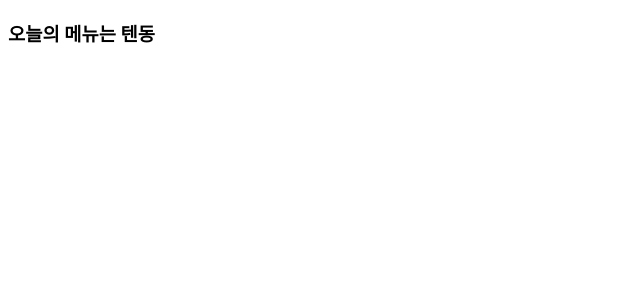
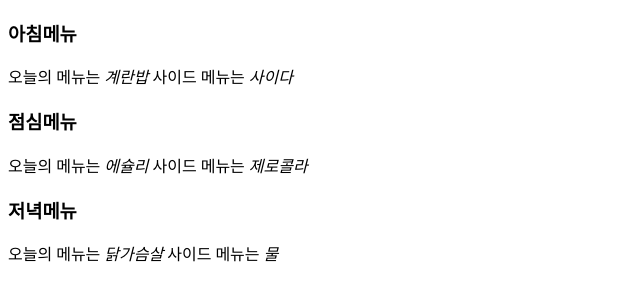
Before and after one commit to SueYeong/base_react, a React (Create React App) app: page / in a window 1280 px wide. Shown: the top 300 px of the page, without its empty margins (0-640 px from the left). Built offline with nearby package versions, Linux system fonts and the light colour scheme.

Commit message:
props rule

```diff
--- a/src/App.js
+++ b/src/App.js
@@ -18,7 +18,17 @@ const App = () => {
       <FnComponent_2 /> */}
       {/* <ClassComponent /> */}
 
-      <FoodMenu />
+      {/* *props
+      =><컴포넌트 프롭스명="값"/> */}
+      <h3>아침메뉴</h3>
+      <FoodMenu menuName="계란밥" side="사이다" />
+
+      <h3>점심메뉴</h3>
+      <FoodMenu menuName="에슐리" side="제로콜라" />
+
+      <h3>저녁메뉴</h3>
+      <FoodMenu menuName="닭가슴살" side="물" />
+      {/* 2일차 */}
     </div>
   );
 };
--- a/src/components/2_component/FoodMenu.js
+++ b/src/components/2_component/FoodMenu.js
@@ -1,3 +1,12 @@
-export const FoodMenu = () => {
-  return <h3>오늘의 메뉴는 텐동</h3>;
+export const FoodMenu = ({ menuName, side }) => {
+  // console.log(porps);
+  // =>프롭스는 오브젝트형태로 가져오기 때문에 매개변수에 중괄호를 적고 작성할것
+  // console.log(menuName);
+  // console.log(side);
+  return (
+    <div>
+      오늘의 메뉴는 <i>{menuName}</i> 사이드 메뉴는 <i>{side}</i>
+      {/* =>jsx안쪽에 변수를 사용할시 중괄호로 감싸줄것 */}
+    </div>
+  );
 };
```
